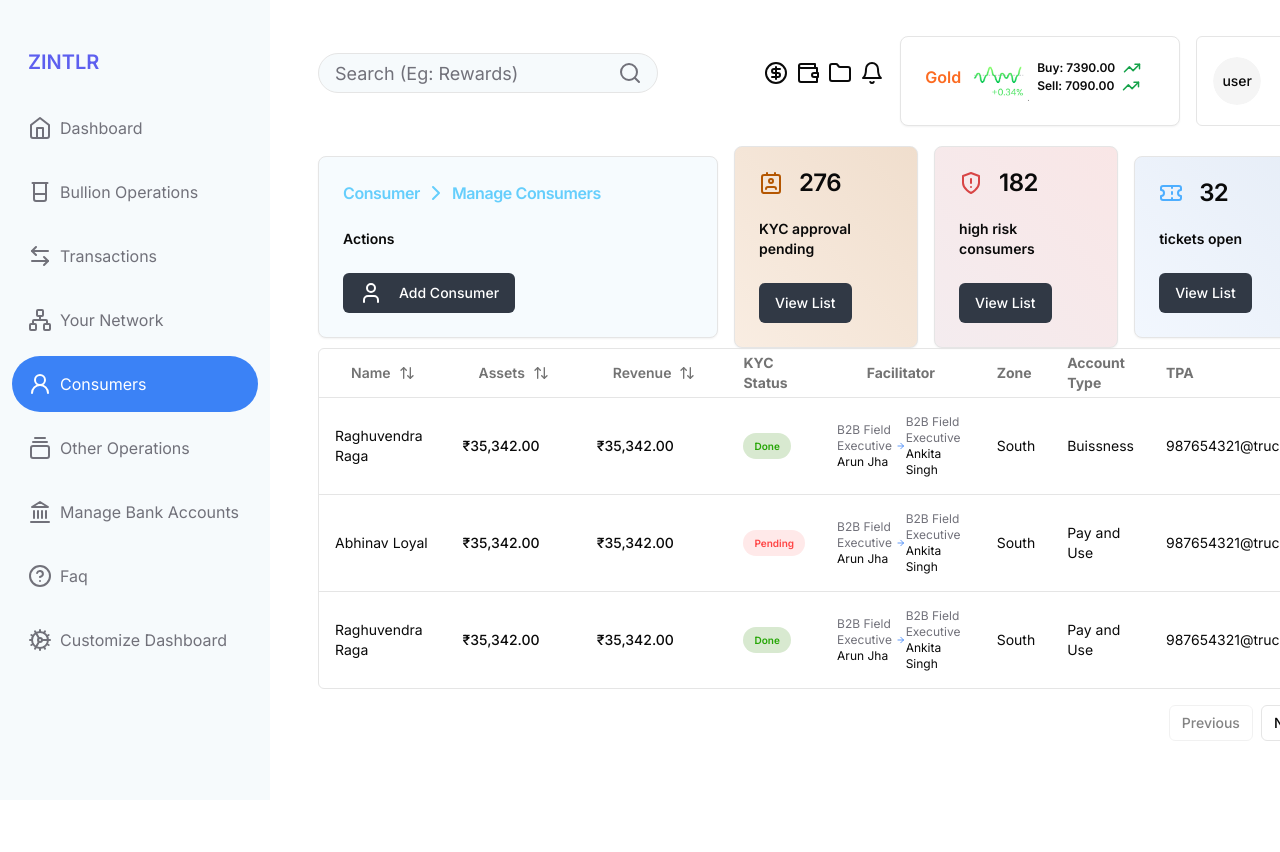
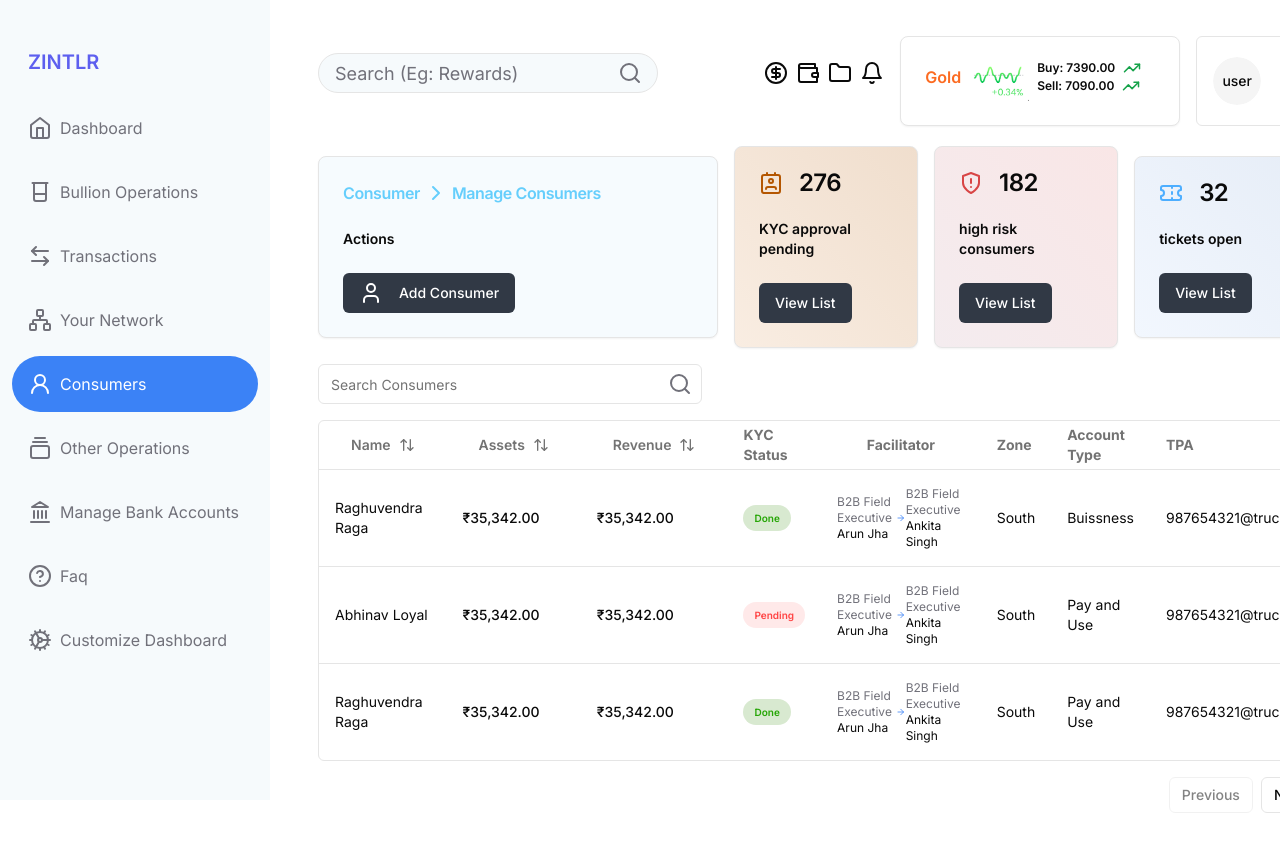
Before and after one commit to nakshatraraghav/zintlr-task, a React (Vite) app: page /consumers in a window 1280 px wide. Shown: the top 852 px of the page. Built offline with nearby package versions, Linux system fonts and the light colour scheme.

Commit message:
(feat): implement table searching upon consumer name

```diff
--- a/src/components/data-table/data-table.tsx
+++ b/src/components/data-table/data-table.tsx
@@ -1,9 +1,11 @@
 import {
   ColumnDef,
   SortingState,
+  ColumnFiltersState,
   flexRender,
   getCoreRowModel,
   getSortedRowModel,
+  getFilteredRowModel,
   useReactTable,
   getPaginationRowModel,
 } from "@tanstack/react-table";
@@ -20,6 +22,9 @@
 import { Button } from "@/components/ui/button";
 import { useState } from "react";
 
+import { Input } from "@/components/ui/input";
+import { SearchIcon } from "lucide-react";
+
 interface DataTableProps<TData, TValue> {
   columns: ColumnDef<TData, TValue>[];
   data: TData[];
@@ -30,6 +35,7 @@
   data,
 }: DataTableProps<TData, TValue>) {
   const [sorting, setSorting] = useState<SortingState>([]);
+  const [columnFilters, setColumnFilters] = useState<ColumnFiltersState>([]);
 
   const table = useReactTable({
     data,
@@ -38,8 +44,11 @@
     getPaginationRowModel: getPaginationRowModel(),
     onSortingChange: setSorting,
     getSortedRowModel: getSortedRowModel(),
+    onColumnFiltersChange: setColumnFilters,
+    getFilteredRowModel: getFilteredRowModel(),
     state: {
       sorting,
+      columnFilters,
     },
     initialState: {
       pagination: {
@@ -50,6 +59,19 @@
 
   return (
     <div>
+      <div className="flex items-center py-4 relative">
+        <Input
+          placeholder="Search Consumers"
+          value={
+            (table.getColumn("consumerName")?.getFilterValue() as string) ?? ""
+          }
+          onChange={(event) =>
+            table.getColumn("consumerName")?.setFilterValue(event.target.value)
+          }
+          className="max-w-sm"
+        />
+        <SearchIcon className="absolute left-[350px] text-zinc-500" />
+      </div>
       <div className="rounded-md border">
         <Table>
           <TableHeader>
```
